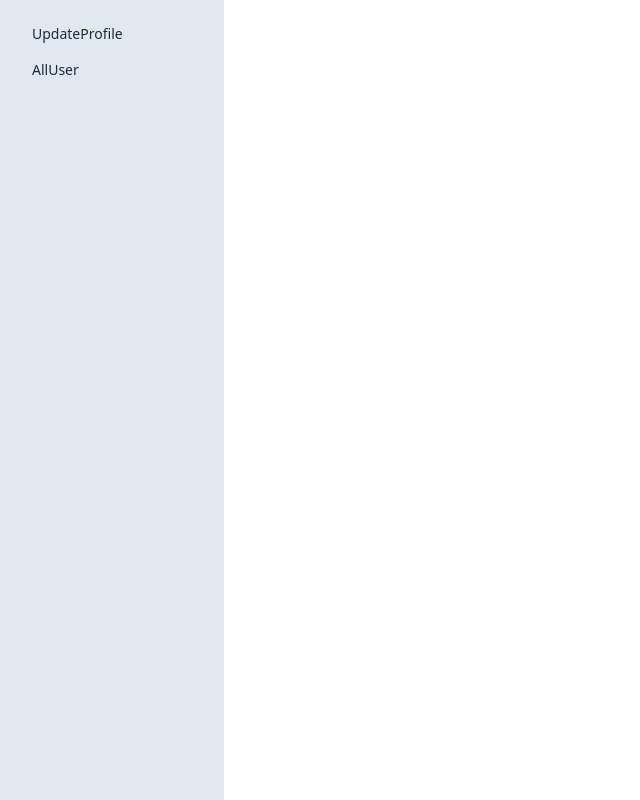
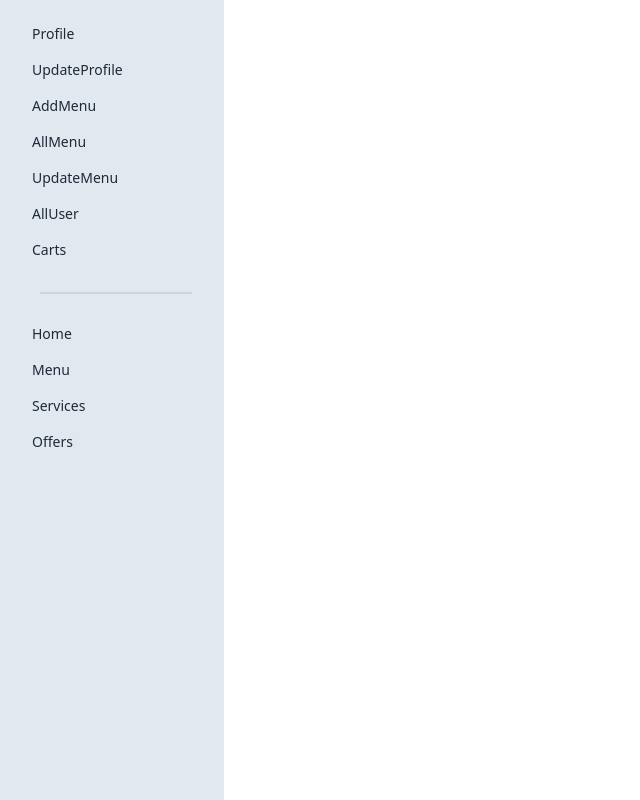
Before and after one commit to sohanwebdevctg/complete-mern-project-foodi-client-, a React (Vite) app: page /dashboard in a window 1280 px wide. Shown: the whole page, without its empty margins (0-640 px from the left). Built offline with nearby package versions, Linux system fonts and the light colour scheme.

Commit message:
adding profile setup

```diff
--- a/src/Components/Navbar.jsx
+++ b/src/Components/Navbar.jsx
@@ -62,6 +62,7 @@ const Navbar = () => {
 
 
         <div className="navbar-end flex gap-2 items-center">
+          {/* carts start */}
           <div tabIndex={0} role="button" className="btn btn-ghost btn-circle">
             <Link to="/carts">
             <div className="indicator">
@@ -81,8 +82,16 @@ const Navbar = () => {
             </div>
             </Link>
           </div>
-
+          {/* carts end */}
+          {/* profile and login start */}
+          <Link to="/dashboard/profile">
+            <img
+            className='w-10 h-10 rounded-full'
+              alt="Tailwind CSS Navbar component"
+              src="https://img.daisyui.com/images/stock/photo-1534528741775-53994a69daeb.webp" />
+          </Link>
           <Link to="/login"><button className="py-2 px-4 bg-green-500 hover:bg-green-500 text-white rounded-3xl">Login</button></Link>
+          {/* profile and login end */}
         </div>
       </div>
       {/* content section end */}
--- a/src/Main/Dashboard.jsx
+++ b/src/Main/Dashboard.jsx
@@ -15,8 +15,18 @@ const Dashboard = () => {
     <label htmlFor="my-drawer-2" aria-label="close sidebar" className="drawer-overlay"></label>
     <ul className="menu bg-slate-200 text-base-content min-h-full w-56 p-4">
       {/* Sidebar content here */}
+      <li><Link to="/dashboard/profile">Profile</Link></li>
       <li><Link to="/dashboard/updateProfile">UpdateProfile</Link></li>
+      <li><Link to="/dashboard">AddMenu</Link></li>
+      <li><Link to="/dashboard">AllMenu</Link></li>
+      <li><Link to="/dashboard">UpdateMenu</Link></li>
       <li><Link to="/dashboard/allUser">AllUser</Link></li>
+      <li><Link to="/carts">Carts</Link></li>
+      <li><div className="divider w-full"></div></li>
+      <li><Link to="/">Home</Link></li>
+      <li><Link to="/menu">Menu</Link></li>
+      <li><Link to="/">Services</Link></li>
+      <li><Link to="/">Offers</Link></li>
     </ul>
   </div>
 </div>
--- a/src/Routes/Routes.jsx
+++ b/src/Routes/Routes.jsx
@@ -37,6 +37,10 @@ export const router = createBrowserRouter([
     element: <Dashboard></Dashboard>,
     children: [
       {
+        path : 'profile',
+        element : <UpdateProfile></UpdateProfile>
+      },
+      {
         path : 'updateProfile',
         element : <UpdateProfile></UpdateProfile>
       },
```
